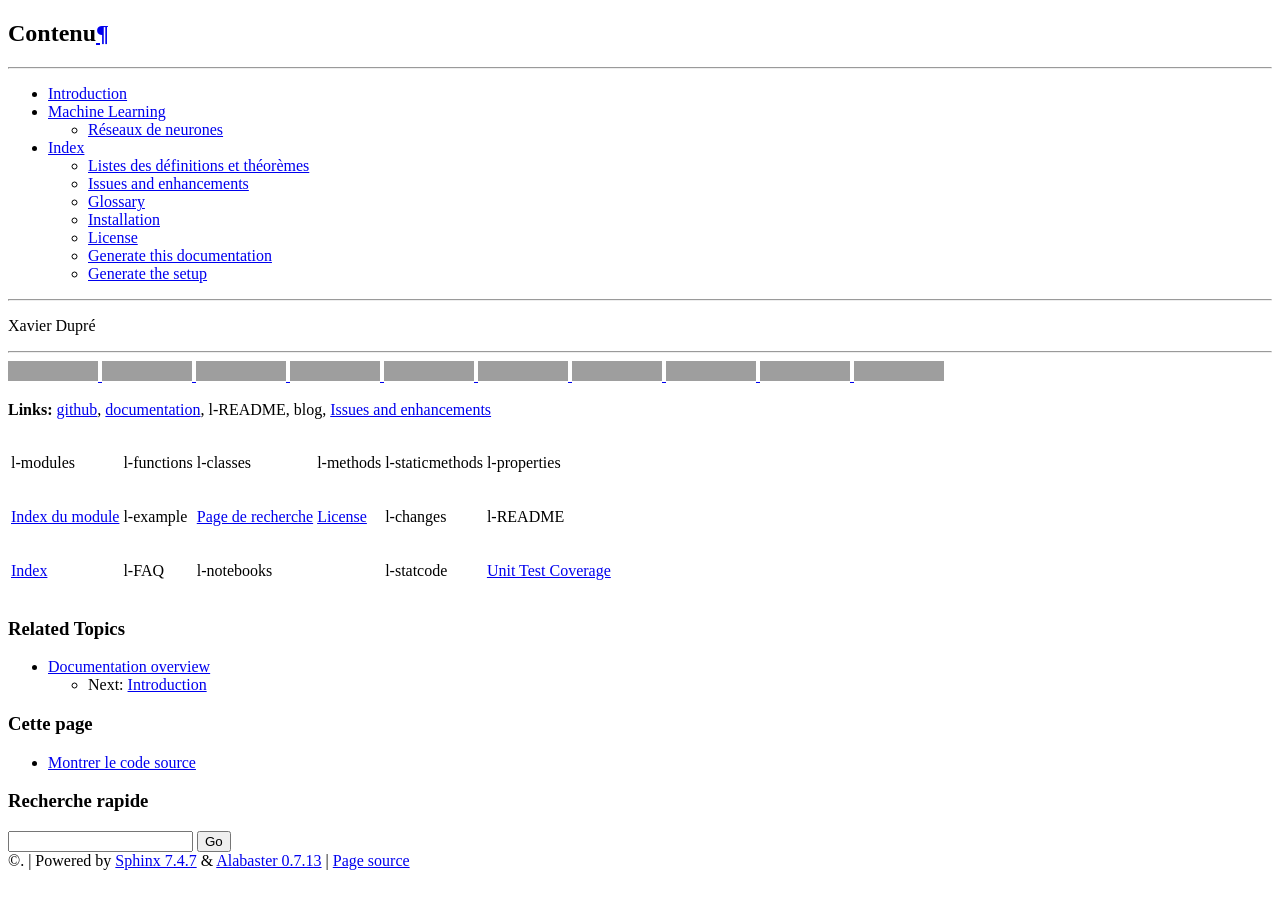
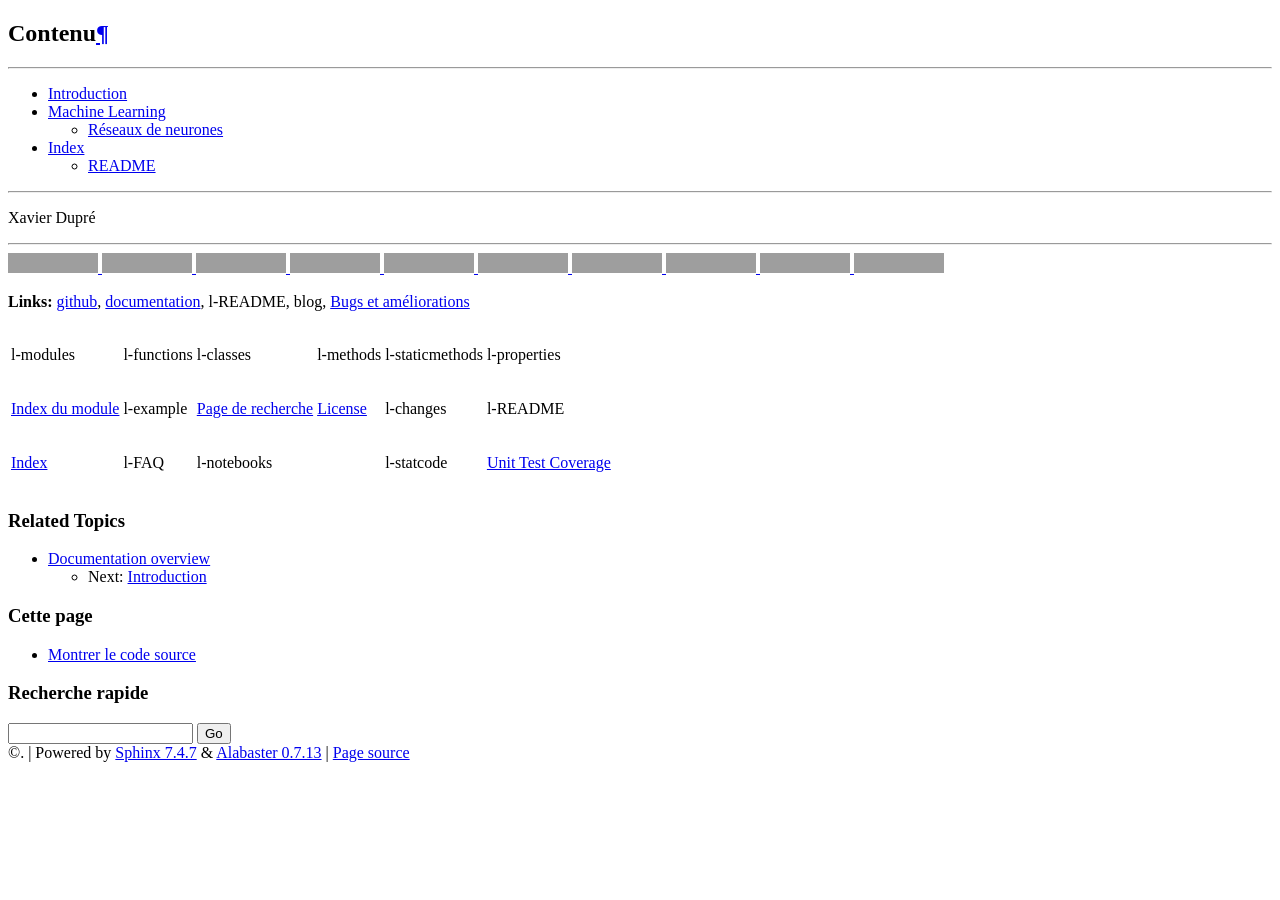
Before and after one commit to sdpython/mlstatpy, a Sphinx documentation site: the page built from _doc/sphinxdoc/source/index.rst, in a window 1280 px wide, cut to the strip 0-900 px from the top of the page. Built offline with Sphinx 7.4.7, drawn with Linux system fonts in a browser that asks for light colours; pages that are not in the unit, such as notebooks, are missing from menus; the version number is read from the project's files by our own code; grey boxes are pictures that could not be loaded.

```diff
--- a/_doc/sphinxdoc/source/end_index.rst
+++ b/_doc/sphinxdoc/source/end_index.rst
@@ -5,12 +5,6 @@ Index
 
 .. toctree::
 
-    defthe_index
-    issues_todoextlist
-    glossary
-    filechanges
-    installation
-    README
-    license
-    generatedoc
-    generatesetup
+    end_index_changes
+    end_index_glossaire
+    end_index_modules
--- /dev/null
+++ b/_doc/sphinxdoc/source/end_index_glossaire.rst
@@ -0,0 +1,11 @@
+
+
+======
+README
+======
+
+.. toctree::
+
+    glossary
+    README
+    license
--- a/_doc/sphinxdoc/source/issues_todoextlist.rst
+++ b/_doc/sphinxdoc/source/issues_todoextlist.rst
@@ -2,23 +2,23 @@
 
 .. _l-issues-todolist:
 
-Issues and enhancements
-=======================
+Bugs et améliorations
+=====================
 
 .. index:: issues, todo
 
 .. contents::
 
 
-Issues
-++++++
+Bugs
+++++
 
 .. todoextlist::
-    :tag: issue
+    :tag: bug
 
 
-Enhancements
+Amélioration
 ++++++++++++
 
 .. todoextlist::
-    :tag: enhancement
+    :tag: plus
```
Also changed, not shown: _doc/sphinxdoc/source/completed_todoextlist.rst (added, +11 -0 lines), _doc/sphinxdoc/source/end_index_module.rst (added, +10 -0 lines), _doc/sphinxdoc/source/end_indexchanges.rst (added, +11 -0 lines), appveyor.yml (+10 -4 lines), _doc/sphinxdoc/source/phdoc_static/project_ico.png.
